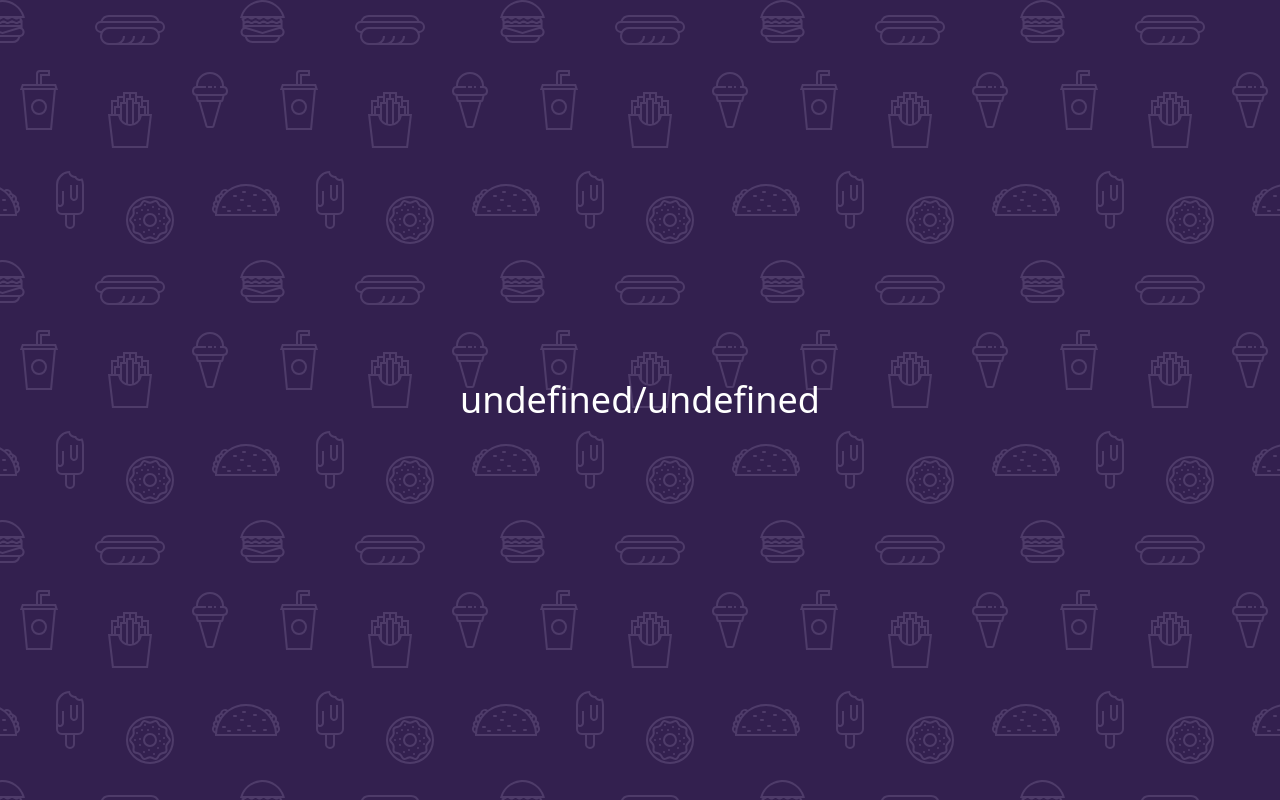
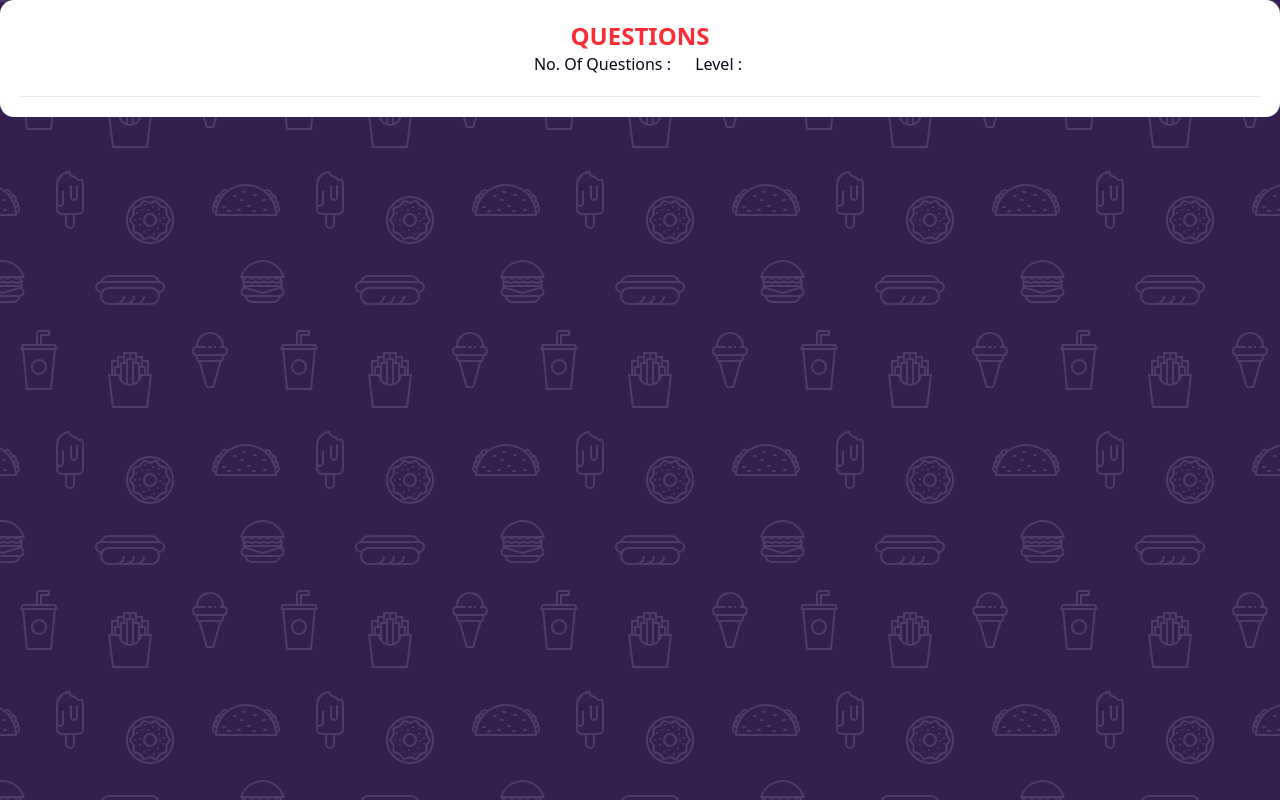
Before and after one commit to imranN74/revisionAI, a Next.js app: page /verify-answer in a window 1280 px wide. Built offline with nearby package versions, Linux system fonts and the light colour scheme.

Commit message:
correct api structure and handle question verfication better

```diff
--- a/src/app/questions/question-sumbit.tsx
+++ b/src/app/questions/question-sumbit.tsx
@@ -8,32 +8,51 @@ import { questionsData } from "@/lib/store/useStore";
 import { verifyAnswer } from "@/actions/gemini-api/rivise";
 import { marksData } from "@/lib/store/useStore";
 import { useRouter } from "next/navigation";
+import { useState } from "react";
+import toast from "react-hot-toast";
 
 export function QuestionSubmit() {
   const router = useRouter();
-
+  const [loader, setLoader] = useState(false);
   const answers = answerData((state) => state.answers);
   const questions = questionsData((state) => state.questions);
-  const setMarks = marksData((state: any) => state.setMarks);
+  const setMarks = marksData((state) => state.setMarks);
 
   async function handleQuestionSubmit() {
-    const checkedAnswers = await verifyAnswer(questions, answers);
-    const totalQuestion = checkedAnswers.length;
-    const correctAnswer = checkedAnswers.filter((ans) => ans === true);
-    setMarks({
-      totalQuestion: totalQuestion,
-      correctAnswer: correctAnswer.length,
-    });
-    router.push("/verify-answer");
+    try {
+      setLoader(true);
+      if (!answers.length) {
+        toast.error("no question attempted!");
+        setLoader(false);
+        return;
+      }
+      const response = await verifyAnswer(questions, answers);
+      if (response.data) {
+        const totalQuestion = response.data?.length;
+        const correctAnswer = response.data?.filter((ans) => ans === true);
+        setMarks({
+          totalQuestion: totalQuestion,
+          correctAnswer: correctAnswer?.length,
+        });
+      }
+      router.push("/verify-answer");
+      setLoader(false);
+    } catch (error) {
+      console.log(error);
+      toast.error("something went wrong!");
+      setLoader(false);
+    }
   }
 
   return (
-    <div className="bg-white mx-3 lg:mx-20 my-10 rounded-xl p-5 shadow-2xl">
+    <div className="bg-white rounded-xl p-5">
       <QuestHeader />
       <hr />
       <Quest />
       <div className="flex justify-center my-2">
-        <Button onClick={handleQuestionSubmit}>Submit</Button>
+        <Button onClick={handleQuestionSubmit}>
+          {loader ? "Verifying..." : "Submit"}
+        </Button>
       </div>
     </div>
   );
--- a/src/app/verify-answer/page.tsx
+++ b/src/app/verify-answer/page.tsx
@@ -1,13 +1,17 @@
 "use client";
 
 import { marksData } from "@/lib/store/useStore";
+import { QuestHeader } from "@/components/question-header";
+import Quest from "@/components/question";
 
 export default function VerifyAnswer() {
-  const marks = marksData((state: any) => state.marks);
+  // const marks = marksData((state: any) => state.marks);
 
   return (
-    <div className="flex justify-center items-center h-[100dvh]">
-      <div className="text-4xl text-white">{`${marks.correctAnswer}/${marks.totalQuestion}`}</div>
+    <div className="bg-white rounded-xl p-5">
+      <QuestHeader />
+      <hr />
+      <Quest />
     </div>
   );
 }
--- a/src/components/message-input.tsx
+++ b/src/components/message-input.tsx
@@ -45,7 +45,7 @@ export default function MessageInput() {
         text: prompt,
         level: questChoice.level,
       });
-      const gptResponse = JSON.parse(response ?? "");
+      const gptResponse = JSON.parse(response.data ?? "");
       if (!gptResponse) {
         setPrompt("");
         setLoading(false);
@@ -53,7 +53,6 @@ export default function MessageInput() {
         return;
       }
       setQuestions(gptResponse);
-      // console.log(questionsData.getState().questions);
       router.push("/questions");
       setLoading(false);
     } catch (error) {
@@ -65,9 +64,10 @@ export default function MessageInput() {
   return (
     <div className="w-full px-2 py-2 bg-[#33204f]">
       {loading ? <Loader /> : ""}
-      <div className=" rounded-2xl  border border-gray-300 bg-white px-4 py-2 shadow-2xl">
+      <div className=" rounded-2xl border border-gray-300 bg-white px-4 py-2 shadow-2xl">
         <Textarea
-          placeholder="Type your topic..."
+          value={prompt}
+          placeholder="Newton's first law..."
           className="min-h-[50px] max-h-60 flex-1 resize-none border-none bg-transparent p-0 text-lg  shadow-none focus-visible:ring-0 focus-visible:ring-offset-0"
           onChange={handleInputChange}
         />
--- a/src/components/question-header.tsx
+++ b/src/components/question-header.tsx
@@ -6,13 +6,17 @@ export function QuestHeader() {
   const questForm = questFormStore((state) => state.questForm);
   return (
     <div className="mb-5">
-      <div className="flex justify-center text-2xl">Questions</div>
+      <div className="flex justify-center text-2xl text-red-500 font-semibold">
+        QUESTIONS
+      </div>
       <div className="flex justify-center gap-5">
         <div className="flex justify-center">
-          No. Of Questions : {questForm.ques}
+          No. Of Questions&nbsp;:&nbsp;
+          <span className="text-red-400">{questForm.ques}</span>
         </div>
         <div className="flex justify-center">
-          Questions Level: {questForm.level}
+          Level&nbsp;:&nbsp;
+          <span className="text-red-400">{questForm.level}</span>
         </div>
       </div>
     </div>
--- a/src/lib/store/useStore.ts
+++ b/src/lib/store/useStore.ts
@@ -72,7 +72,20 @@ export const answerData = create<AnswerData>((set, get) => ({
 
 //_________ANSWER VERIFCATION STORE_____________
 
-export const marksData = create((set) => ({
-  marks: {},
+interface Marks {
+  totalQuestion: number;
+  correctAnswer: number;
+}
+
+interface MarksData {
+  marks: Marks;
+  setMarks: (data: Marks) => void;
+}
+
+export const marksData = create<MarksData>((set) => ({
+  marks: {
+    totalQuestion: 0,
+    correctAnswer: 0,
+  },
   setMarks: (data: any) => set({ marks: data }),
 }));
```
Also changed, not shown: src/actions/gemini-api/rivise.ts (+13 -3 lines).
